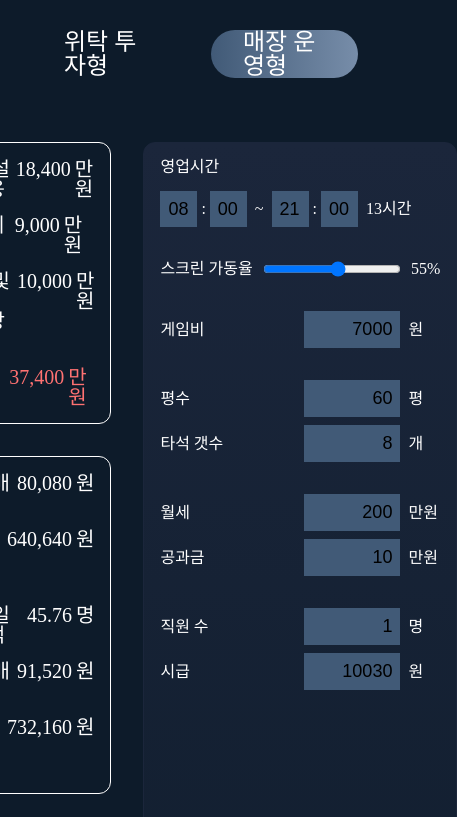
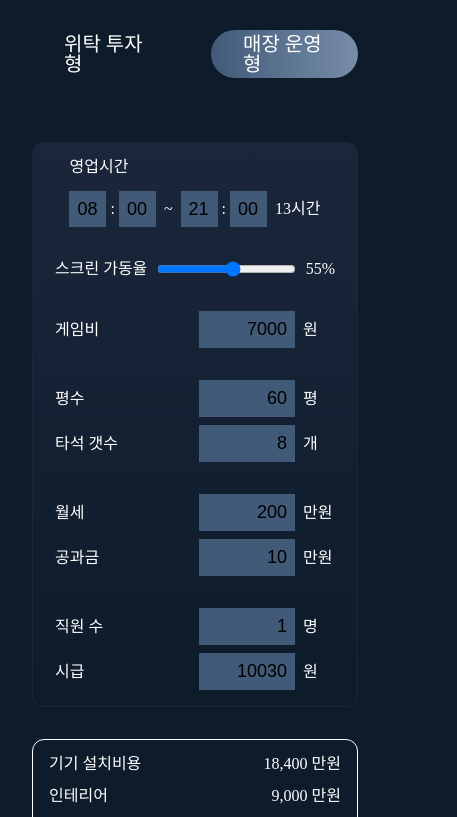
Before and after one commit to venty1993/incomeCalulator, a plain HTML site: page index.html in a window 390 px wide. Shown: the part 154-971 px from the top of the page, 457 px wide, since content can reach past the window. Drawn offline with Linux system fonts and the light colour scheme.

Commit message:
Update index.css

```diff
--- a/index.css
+++ b/index.css
@@ -168,3 +168,29 @@ h1.title {
   width: 32px;
   flex-shrink: 0;
 }
+
+@media screen and (max-width: 800px) {
+  h1 {
+    font-size: 24px;
+  }
+  .calculator {
+    flex-direction: column;
+  }
+
+  .type-option {
+    font-size: 20px;
+  }
+
+  .result-section {
+    width: 100%;
+    font-size: 16px;
+    order: 1;
+  }
+
+  .input-field {
+    width: 100%;
+    box-sizing: border-box;
+    align-items: center;
+    order: 0;
+  }
+}
```
